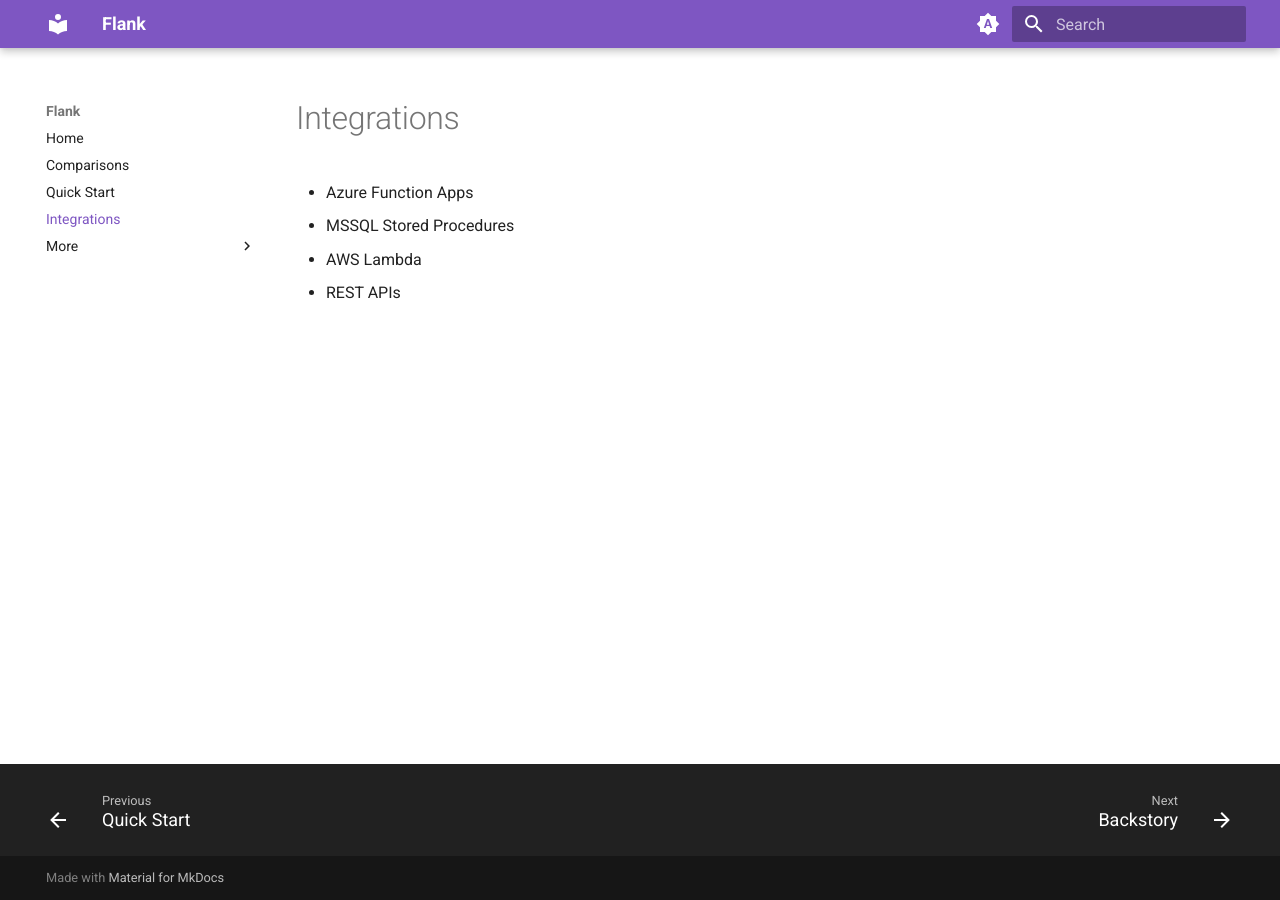
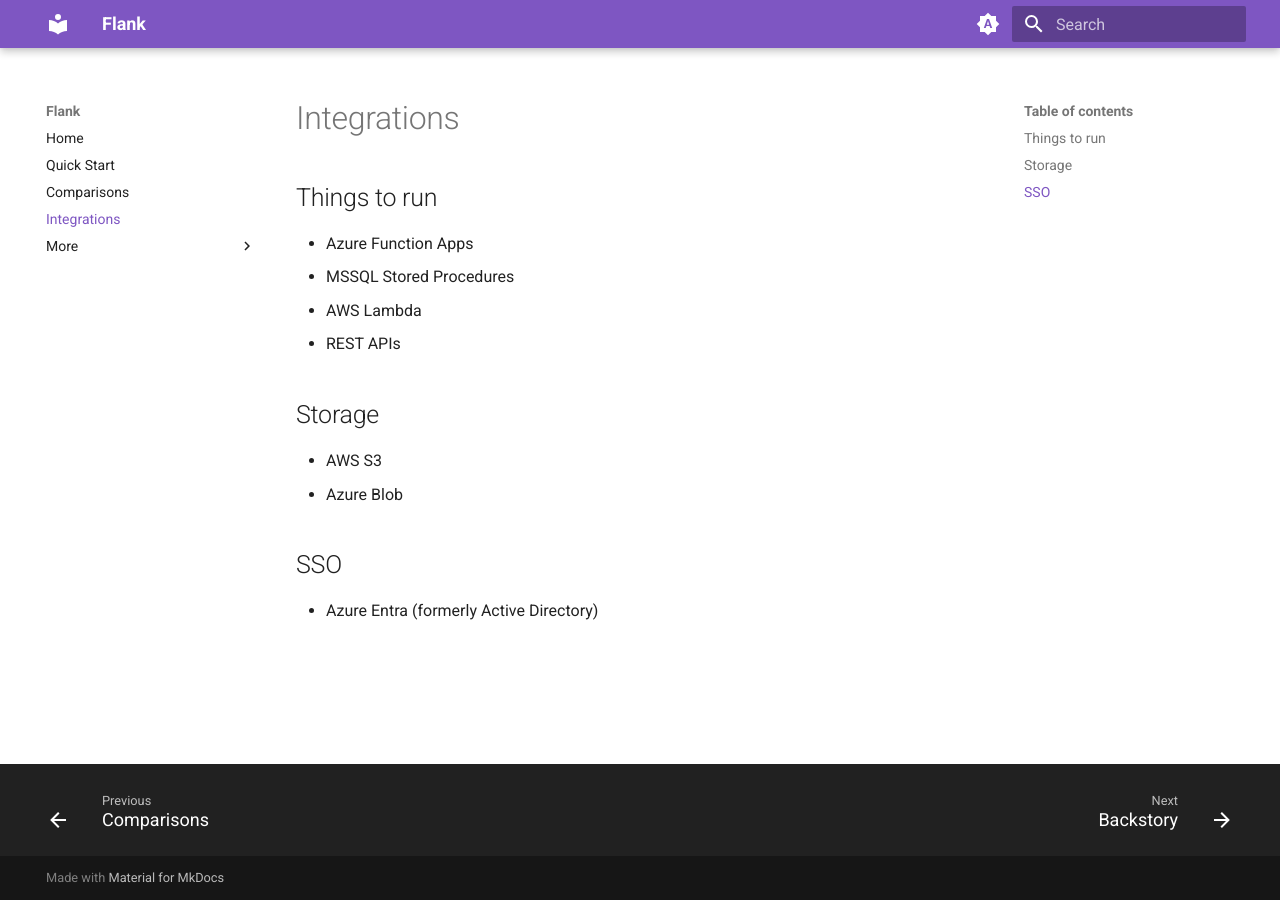
Before and after one commit to btf-org/flank-docs, an MkDocs documentation site: the page built from docs/integrations/all-integrations.md, in a window 1280 px wide. Built offline with MkDocs 1.6.1 and Material for MkDocs 9.7.7, drawn with Linux system fonts in a browser that asks for light colours.

Commit message:
integrations

```diff
--- a/docs/integrations/all-integrations.md
+++ b/docs/integrations/all-integrations.md
@@ -1,6 +1,14 @@
 # Integrations
 
+## Things to run
 - Azure Function Apps
 - MSSQL Stored Procedures
 - AWS Lambda
 - REST APIs
+
+## Storage
+- AWS S3
+- Azure Blob
+
+## SSO
+- Azure Entra (formerly Active Directory)
--- a/mkdocs.yml
+++ b/mkdocs.yml
@@ -39,8 +39,8 @@
 
 nav:
   - Home: "index.md"
+  - Quick Start: "quickstarts/jupyter-fastapi.md"
   - Comparisons: "comparisons/all-comparisons.md"
-  - Quick Start: "quickstarts/jupyter-fastapi.md"
   - Integrations: "integrations/all-integrations.md"
   - More:
       - Backstory: "background.md"
```
